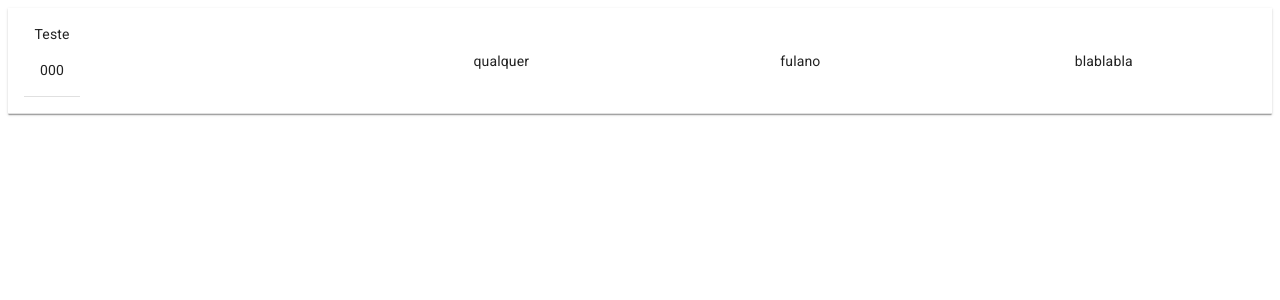
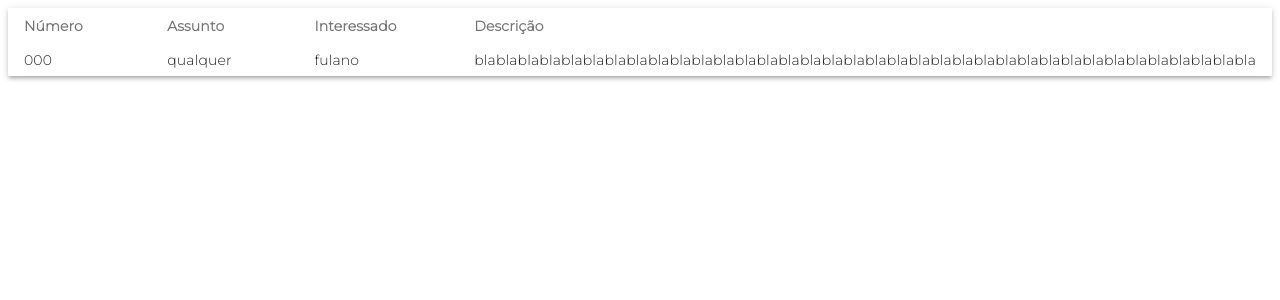
Before and after one commit to Mendoncadvd/SPA-DEVin, a React (Create React App) app: page / in a window 1280 px wide. Shown: the top 300 px of the page. Built offline with nearby package versions, Linux system fonts and the light colour scheme.

Commit message:
implementação e estilização do componente listagem

```diff
--- a/src/App.js
+++ b/src/App.js
@@ -1,6 +1,6 @@
 import React from 'react';
 import Home from './pages/home/Home'
-import Listagem from './pages/listagem/Listagem'
+import Listagem from './components/listagem/Listagem'
 import Cadastro from './components/cadastro/Cadastro'
 
 function App() {
--- /dev/null
+++ b/src/components/listagem/Listagem.jsx
@@ -0,0 +1,117 @@
+import {
+  Paper,
+  Table,
+  TableBody,
+  TableRow,
+  TableCell,
+  TableContainer,
+  TableHead,
+  makeStyles,
+} from "@material-ui/core";
+const linhas = [
+  {
+    id: 1,
+    numero: "000",
+    assunto: "qualquer",
+    interessado: "fulano",
+    descricao:
+      "blablablablablablablablablablablablablablablablablablablablablablablablablablablablablablablablablablablabla",
+  },
+];
+
+const useStyles = makeStyles({
+  root: {
+    borderBottom: "none",
+  },
+  head: {
+    fontFamily: "Montserrat",
+    fontSize: "14px",
+    fontWeight: "bold",
+    color: "#757575",
+  },
+  body: {
+    fontFamily: "Montserrat",
+    fontSize: "14px",
+    color: "black 87%",
+    width:"20%"
+  },
+});
+/* O NOME DO EVENTO DE CLICAR NA TABELA SERA COM O onRowClick */
+const Listagem = () => {
+  const classes = useStyles();
+  return (
+    <TableContainer component={Paper} square elevation={3}>
+      <Table>
+        <TableHead>
+          <TableRow>
+            <TableCell
+              align="left"
+              classes={{ root: classes.root, head: classes.head }}
+              size="small"
+            >
+              Número
+            </TableCell>
+
+            <TableCell
+              align="left"
+              classes={{ root: classes.root, head: classes.head }}
+              size="small"
+            >
+              Assunto
+            </TableCell>
+            <TableCell
+              align="left"
+              classes={{ root: classes.root, head: classes.head }}
+              size="small"
+            >
+              Interessado
+            </TableCell>
+            <TableCell
+              align="left"
+              classes={{ root: classes.root, head: classes.head }}
+              size="small"
+            >
+              Descrição
+            </TableCell>
+          </TableRow>
+        </TableHead>
+        <TableBody>
+          {linhas.map((linha) => (
+            <TableRow key={linha.id}>
+              <TableCell
+                align="left"
+                classes={{ root: classes.root, body: classes.body }}
+                size="small"
+              >
+                {linha.numero}
+              </TableCell>
+              <TableCell
+                align="left"
+                classes={{ root: classes.root, body: classes.body }}
+                size="small"
+              >
+                {linha.assunto}
+              </TableCell>
+              <TableCell
+                align="left"
+                classes={{ root: classes.root, body: classes.body }}
+                size="small"
+              >
+                {linha.interessado}
+              </TableCell>
+              <TableCell
+                align="left"
+                classes={{ root: classes.root, body: classes.body }}
+                size="small"
+              >
+                {linha.descricao}
+              </TableCell>
+            </TableRow>
+          ))}
+        </TableBody>
+      </Table>
+    </TableContainer>
+  );
+};
+
+export default Listagem;
--- a/src/pages/home/Home.jsx
+++ b/src/pages/home/Home.jsx
@@ -1,6 +1,6 @@
 import React from 'react';
 import InputLabel from '../../components/InputLabel';
-import './home.css'
+import './home.css';
 import {Box, Link, Typography} from '@material-ui/core';
 
 function Home() {
--- a/src/pages/listagem/Listagem.jsx
+++ /dev/null
@@ -1,29 +0,0 @@
-import {Paper, Table, TableBody, TableRow, TableCell, TableContainer, TableHead} from '@material-ui/core'
-
-const linhas =[{id: 1, numero: "000", assunto: "qualquer", interessado: "fulano", descricao: "blablabla"}]
-
-const Listagem = () => {
-    return (
-        <TableContainer component={Paper} square>
-            <Table>
-                <TableBody>
-                    {linhas.map((linha) => (
-                        <TableRow key={linha.id}>
-                            <TableCell>
-                                {/* Lembrar de tirar a linha da celula */}
-                                <TableHead align="center">Teste</TableHead>
-                                <TableCell align="center">{linha.numero}</TableCell>
-                            </TableCell>
-
-                            <TableCell align="center">{linha.assunto}</TableCell>
-                            <TableCell align="center">{linha.interessado}</TableCell>
-                            <TableCell align="center">{linha.descricao}</TableCell>
-                        </TableRow>
-                    ))}
-                </TableBody>
-            </Table>
-        </TableContainer>
-    )
-}
-
-export default Listagem;
```
Also changed, not shown: teste.js (added, +9 -0 lines), 1 other file (tests, documents, lock files or other folders).
